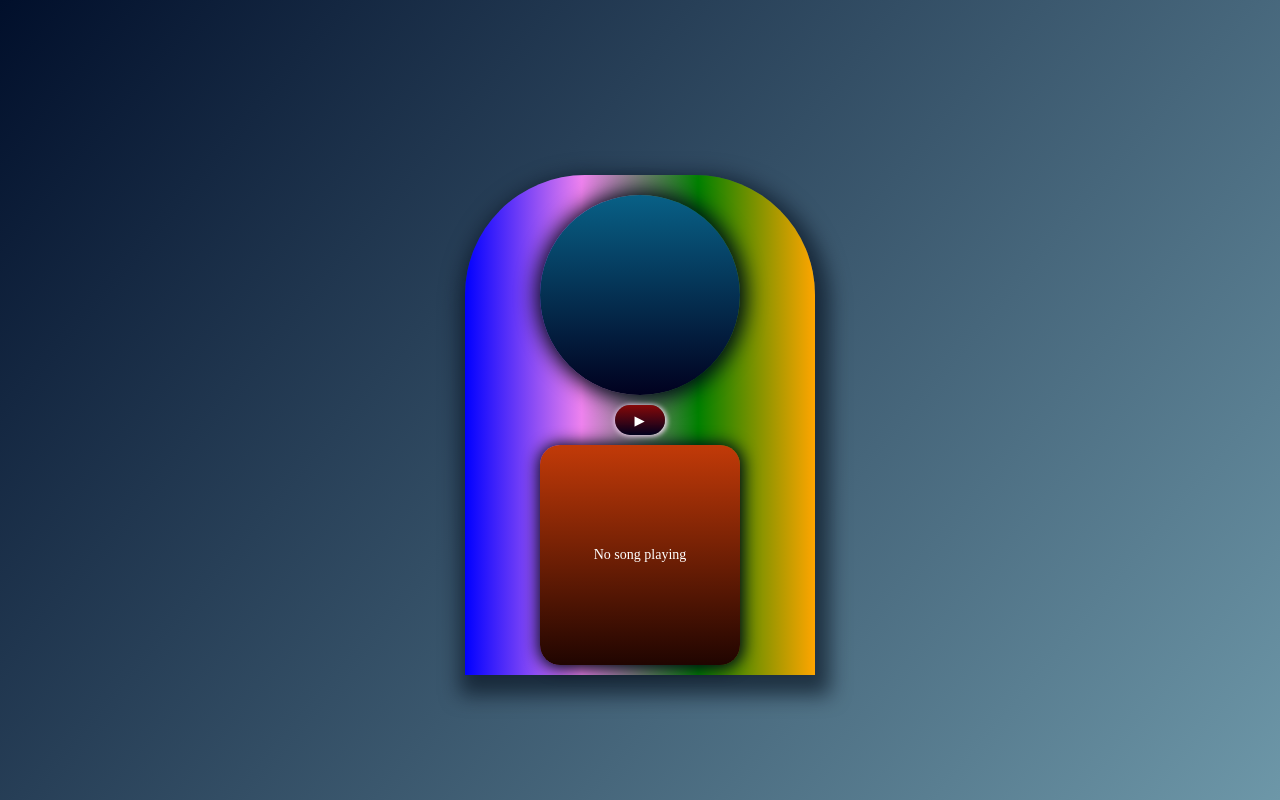
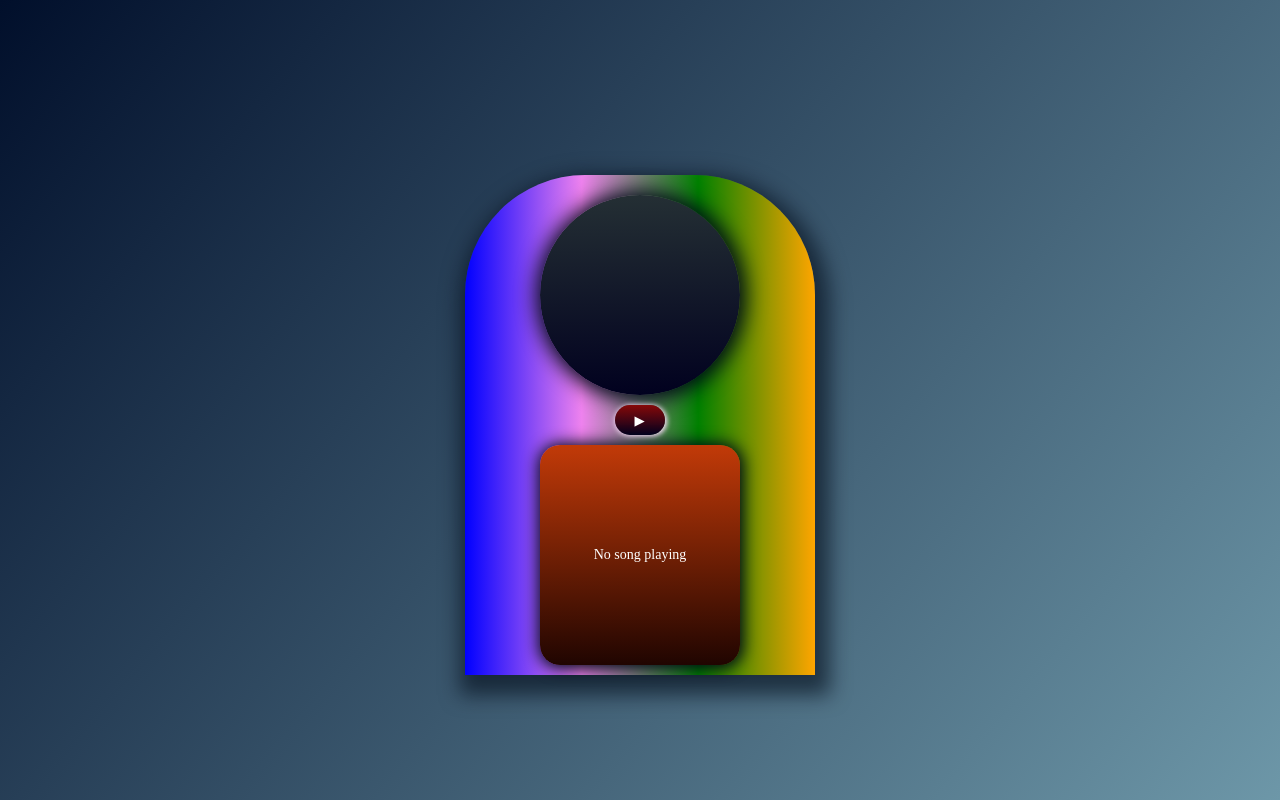
Before and after one commit to duringtheday/proyecto_rocola, a plain HTML site: page index.html in a window 1280 px wide. Drawn offline with Linux system fonts and the light colour scheme.

Commit message:
styles.css

```diff
--- a/styles.css
+++ b/styles.css
@@ -35,7 +35,7 @@ body {
     left: 75px;
     width: 200px;
     height: 200px;
-    background: linear-gradient(to top, rgb(1, 1, 31), rgb(8, 96, 134));
+    background: linear-gradient(to top, rgb(1, 1, 31), rgb(36, 47, 52));
     box-shadow: 1px 1px 20px 5px rgb(0, 10, 23);
     border-radius: 50%;
     overflow: hidden;
```
